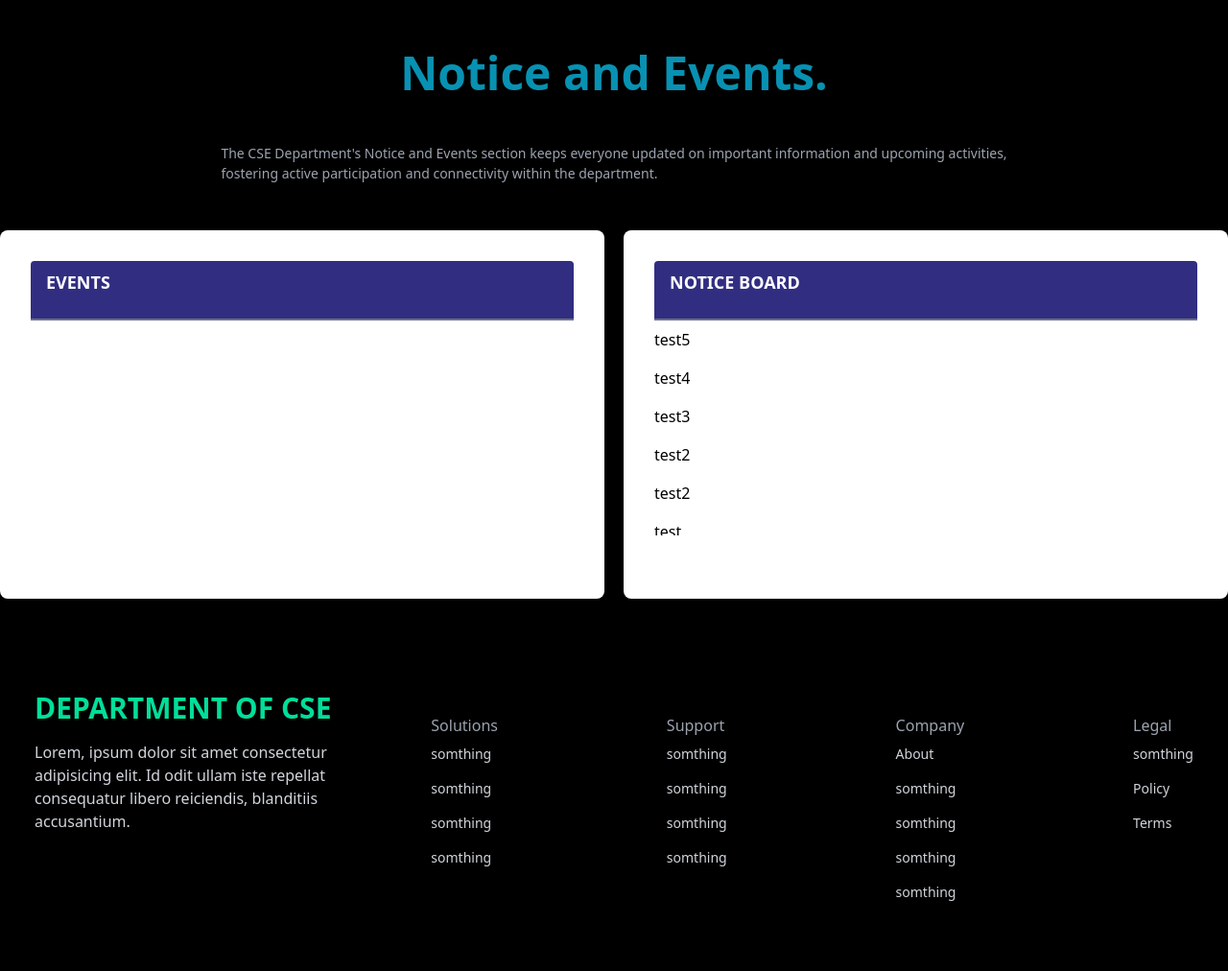
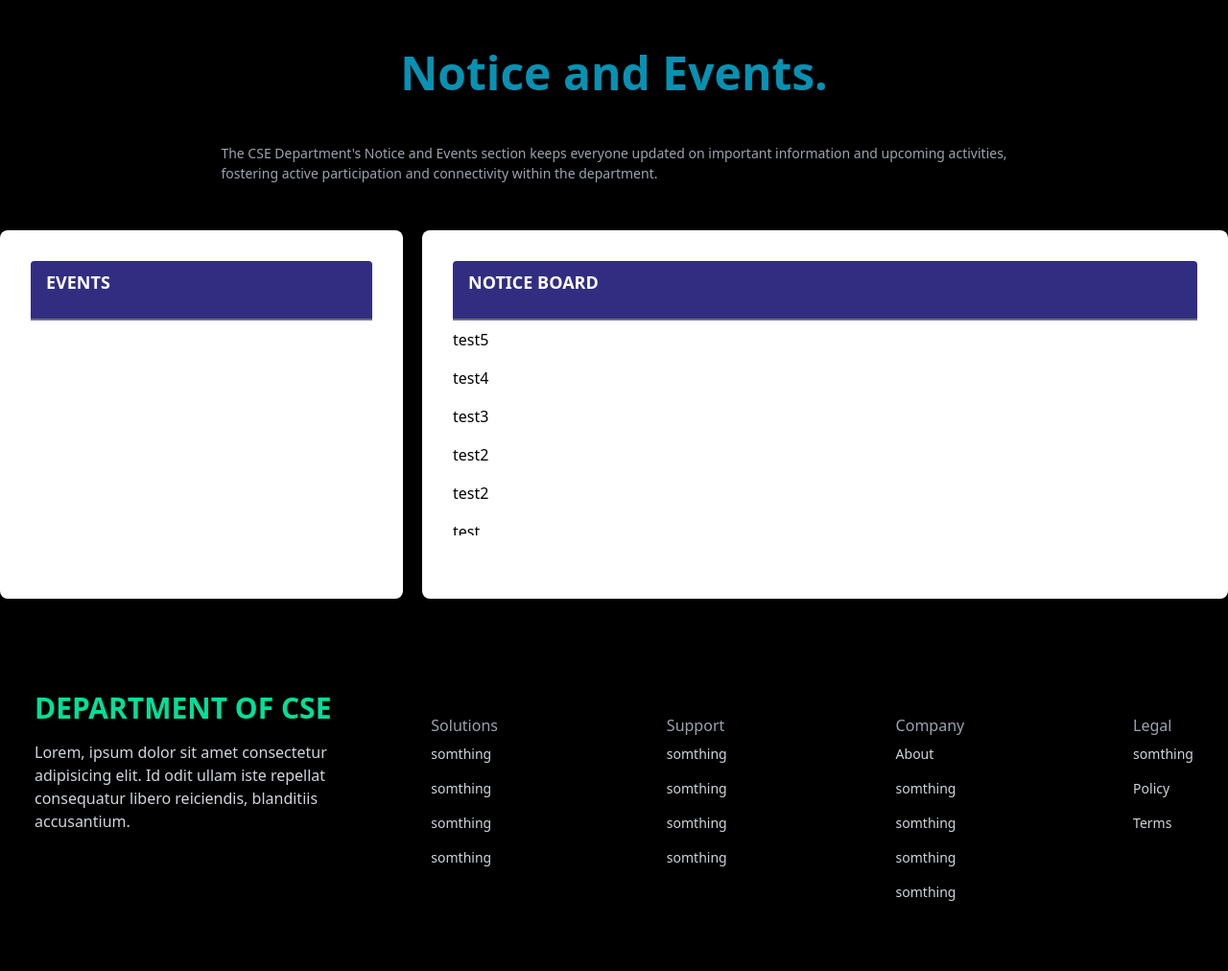
Before and after one commit to Ranadip213/cse_department_site, a Django app: page / in a window 1280 px wide. Shown: the part 2142-3154 px from the top of the page at 96% size. Run offline with Django 4.2, Linux system fonts and the light colour scheme; data comes from the database, SQL or seed files in the repository; some libraries are stand-ins or nearby versions.

Commit message:
fixed the error of gape

```diff
--- a/cse_department_site/templates/components/notice_and_events.html
+++ b/cse_department_site/templates/components/notice_and_events.html
@@ -12,7 +12,7 @@
             fostering active participation and connectivity within the department.
         </p>
       </div>
-
+      class="ml-5
 
     <div class="container mx-auto">
         <div class="flex flex-col md:flex-row">
--- a/cse_department_site/templates/screens/home.html
+++ b/cse_department_site/templates/screens/home.html
@@ -83,7 +83,7 @@
 
      <div class="container mx-auto">
       <div class="flex flex-col md:flex-row">
-           <div class="w-full md:w-1/2 border-black mb-8">
+          <div class="w-full md:w-1/2 border-black mb-8 mr-5"> <!-- Added mr-5 class -->
               <div class="bg-white p-8 h-96 rounded-lg shadow-md">
                   <div class="bg-indigo-900 border-b-2 border-gray-500 pb-2 rounded-t">
                       <h3 class="text-white font-semibold text-lg mb-2 px-4 py-2">EVENTS</h3>
@@ -91,40 +91,36 @@
                   <div class="h-56 overflow-y-auto">
                       <marquee direction="up" class="h-56">
                           <ul class="pl-0 list-none leading-40">
-
-                               {% for event in events%}
+                              {% for event in events %}
                               <li class="flex items-center">
-                                   <span class="mr-2">{{event.topic}}</span>
+                                  <span class="mr-2">{{ event.topic }}</span>
                               </li>
                               <hr class="border-b-1 border-black w-full my-1">
                               {% endfor %}
-
                           </ul>
                       </marquee>
                   </div>
               </div>
           </div>
-           <div class="ml-5 w-full md:w-1/2 border-black mb-8">
+          <div class="w-full  border-black mb-8">
               <div class="bg-white p-8 h-96 rounded-lg shadow-md">
                   <div class="bg-indigo-900 border-b-2 border-gray-500 pb-2 rounded-t">
                       <h3 class="text-white font-semibold text-lg mb-2 px-4 py-2">NOTICE BOARD</h3>
                   </div>
                   <div class="h-56 overflow-y-auto">
-                       <ul class="pl-0  list-none leading-10">
-
-                           {% for notice in notices%}
+                      <ul class="pl-0 list-none leading-10">
+                          {% for notice in notices %}
                           <li>
-                               <span>{{notice.topic}}</span>
+                              <span>{{ notice.topic }}</span>
                           </li>
                           {% endfor %}
-
                       </ul>
                   </div>
               </div>
           </div>
       </div>
   </div>
-</div>
+
 
 <style>
   @keyframes word {
--- a/cse_department_site/theme/static/css/dist/styles.css
+++ b/cse_department_site/theme/static/css/dist/styles.css
@@ -836,6 +836,14 @@ select {
   margin-left: 1.25rem;
 }
 
+.ml-3 {
+  margin-left: 0.75rem;
+}
+
+.mr-5 {
+  margin-right: 1.25rem;
+}
+
 .block {
   display: block;
 }
```
Lines whose indentation alone changed are shown as unchanged.
